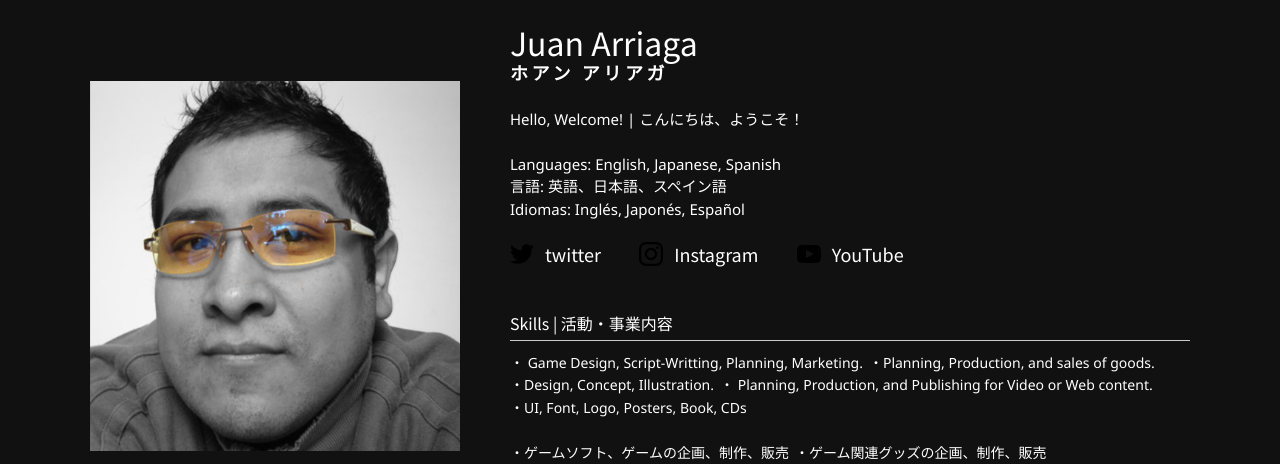
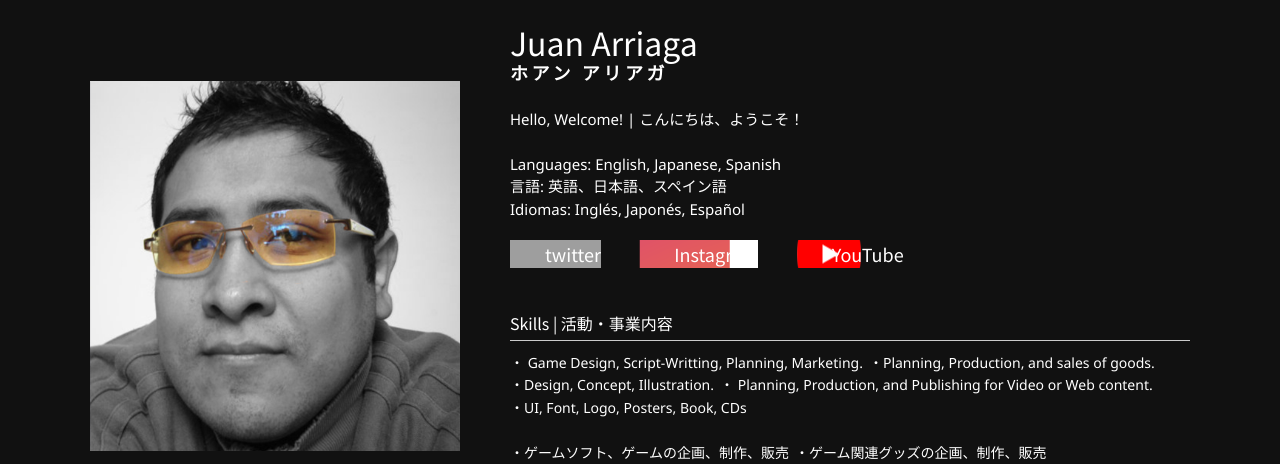
Before and after one commit to subgeta/subgeta.github.io, a PHP site: page /about.html in a window 1280 px wide. Shown: the part 230-694 px from the top of the page. Run offline with PHP 8.4, Linux system fonts and the light colour scheme; grey boxes are pictures that could not be loaded.

Commit message:
Update style.css

```diff
--- a/style.css
+++ b/style.css
@@ -1935,13 +1935,13 @@
   background-size: 22px;
 }
 .about .sns li.icon__twitter {
-  background: url(images/twitter.svg) left center no-repeat;
+  background: url(images/Twitter_Logo_Blue.png.png) left center no-repeat;
 }
 .about .sns li.icon__youtube {
-  background: url(images/youtube.svg) left center no-repeat;
+  background: url(images/youtube.png) left center no-repeat;
 }
 .about .sns li.icon__instagram {
-  background: url(images/instagram.svg) left center no-repeat;
+  background: url(images/insta.png) left center no-repeat;
 }
 .about .sns li.icon__instagram a,
 .about .sns li.icon__youtube a,
```
